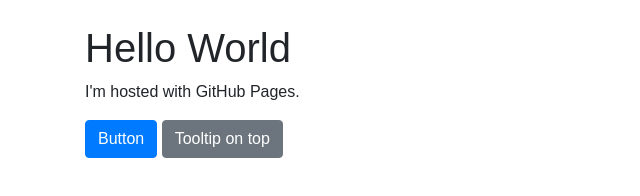
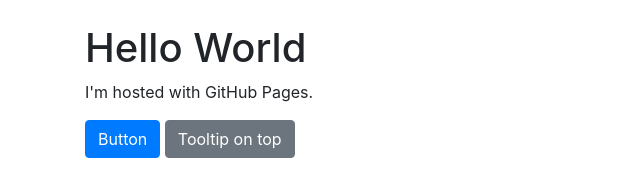
Before and after one commit to onsi83/onsea, a plain HTML site: page index.html in a window 1280 px wide. Shown: the whole page, without its empty margins (0-640 px from the left). Drawn offline with nearby package versions, Linux system fonts and the light colour scheme.

Commit message:
Update testCSS.css

```diff
--- a/testCSS.css
+++ b/testCSS.css
@@ -1,8 +1,4 @@
-body {
-    /*background-color: #111;
-    color: #EEE;*/
-    font-family: 'Inter var', sans-serif;
-    }
+
 
     .squareFrame {
       display: flex;
```
